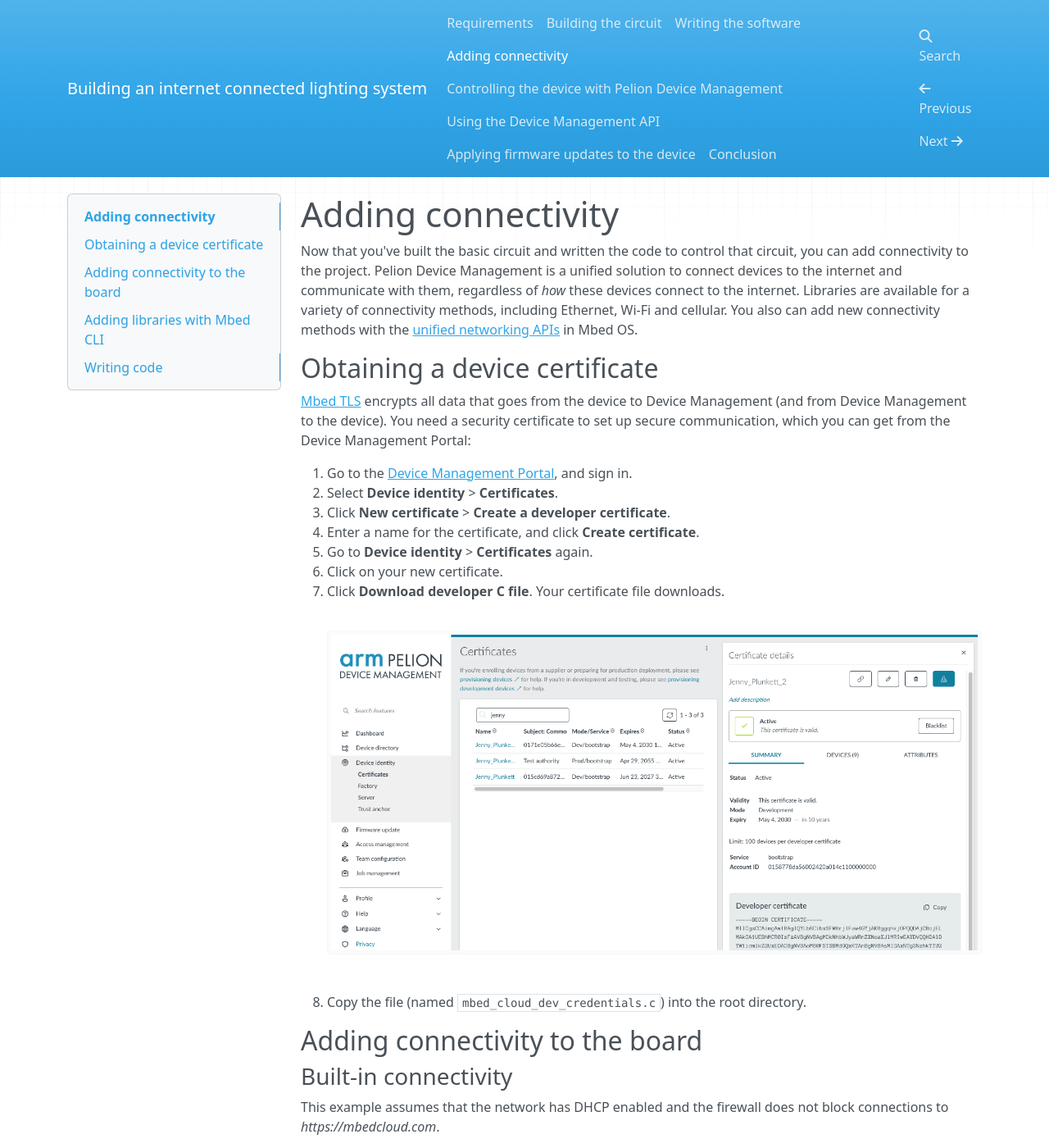
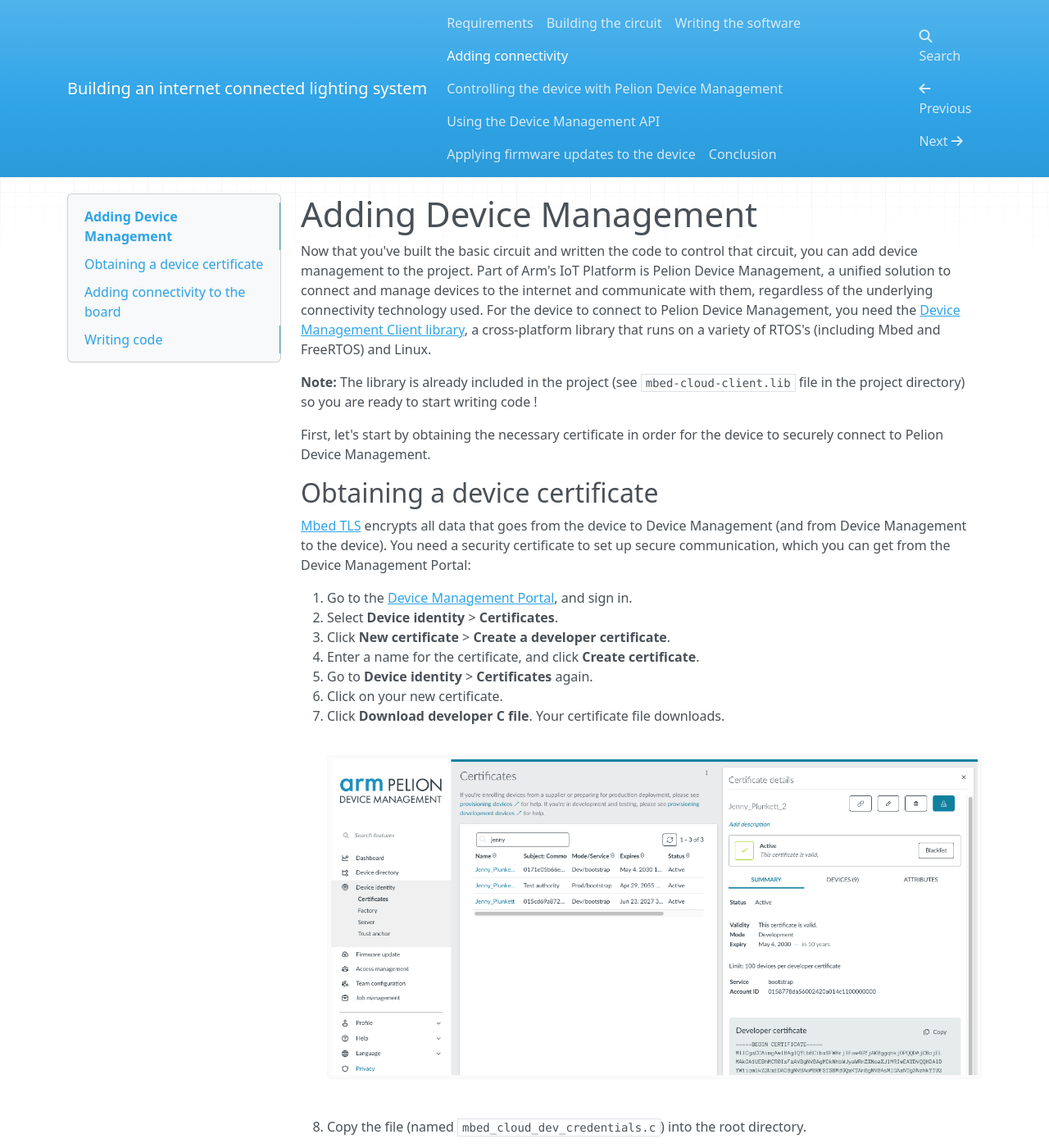
Before and after one commit to PelionIoT/connected-lights-cloud, an MkDocs documentation site: the page built from docs/4_connectivity.md, in a window 1280 px wide and 1400 px high. Shown: the whole window at 82% size. Built offline with MkDocs 1.6.1, drawn with Linux system fonts in a browser that asks for light colours; nearby versions of some CDN libraries; old or Windows-style settings are respelled for this version of MkDocs; some of the changed text lies outside the part shown.

Commit message:
small rephrasing fixes.

````diff
--- a/docs/4_connectivity.md
+++ b/docs/4_connectivity.md
@@ -1,6 +1,10 @@
-# Adding connectivity
+# Adding Device Management
 
-Now that you've built the basic circuit and written the code to control that circuit, you can add connectivity to the project. Pelion Device Management is a unified solution to connect devices to the internet and communicate with them, regardless of *how* these devices connect to the internet. Libraries are available for a variety of connectivity methods, including Ethernet, Wi-Fi and cellular. You also can add new connectivity methods with the [unified networking APIs](https://os.mbed.com/docs/mbed-os/latest/apis/network-socket.html) in Mbed OS.
+Now that you've built the basic circuit and written the code to control that circuit, you can add device management to the project. Part of Arm's IoT Platform is Pelion Device Management, a unified solution to connect and manage devices to the internet and communicate with them, regardless of the underlying connectivity technology used. For the device to connect to Pelion Device Management, you need the [Device Management Client library](https://cloud.mbed.com/docs/latest/mbed-cloud-client/index.html), a cross-platform library that runs on a variety of RTOS's (including Mbed and FreeRTOS) and Linux.
+
+<span class="notes">**Note:** The library is already included in the project (see `mbed-cloud-client.lib` file in the project directory) so you are ready to start writing code !</span>
+
+First, let's start by obtaining the necessary certificate in order for the device to securely connect to Pelion Device Management.
 
 ## Obtaining a device certificate
 
@@ -22,9 +26,9 @@ Now that you've built the basic circuit and written the code to control that cir
 
 ### Built-in connectivity
 
-This example assumes that the network has DHCP enabled and the firewall does not block connections to *https://mbedcloud.com*.
+If you have a development board that connects over Ethernet, just plug in an Ethernet cable. The board should receive it's IP address through DHCP automatically. If you have a board that connects over Wi-Fi, more actions are required, since we need to supply the necessary credentials.
 
-If you have a development board that connects over Ethernet, just plug in an Ethernet cable. If you have a board that connects over Wi-Fi, more actions are required.
+<span class="notes">**Note:** This example assumes that the network has DHCP enabled.</span>
 
 **Setting the Wi-Fi credentials**
 
@@ -42,7 +46,7 @@ If you're using Wi-Fi, you'll need to set your Wi-Fi SSID and Password. Open `mb
 /* snip */
 ```
 
-Update these to reflect your Wi-Fi network.
+Update these to reflect the credentials of your own Wi-Fi network.
 
 ### No built-in connectivity
 
@@ -52,12 +56,6 @@ If your board does not have built-in connectivity, or when you want to use a dif
 1. Replace the call to `NetworkInterface::get_default_instance()` with a call to the driver.
 
 More information on the networking API, and a list of drivers are available in the [IP Networking section](https://os.mbed.com/docs/latest/reference/ip-networking.html) of the Mbed OS documentation.
-
-## Adding libraries with Mbed CLI
-
-For the device and Device Management to talk, you need the [Device Management Client library](https://cloud.mbed.com/docs/latest/mbed-cloud-client/index.html). This is a cross-platform library that runs on Mbed OS and Linux and that you can port to other RTOSes to expose variables and resources to the cloud.
-
-These libraries are already in the project (see the `.lib` files in the project directory).
 
 ## Writing code
 
@@ -384,9 +382,19 @@ int main(int, char**) {
 }
 ```
 
+### Compiling and flashing
+
+To compile and flash the code, go back to your terminal, and run:
+
+```
+$ mbed compile -t GCC_ARM -m YOUR_BOARD_NAME --flash
+```
+
+replacing YOUR_BOARD_NAME with the board name you used on the previous step.
+
 ### Resources
 
-The code sample above sets up the connection and declares some resources. You define a resource for every part of the program that needs to be available from the cloud:
+The code sample above sets up the connection and declares some resources. You define a resource for every part of the program that needs to be available and managed from the cloud:
 
 - The color and status of the LED should be configurable.
 - The period between the moment of motion detection to the moment lights go out should be configurable.
````
Also changed, not shown: docs/3_software.md (+1 -1 lines), docs/5_controlling-from-cloud.md (+2 -2 lines), docs/index.md (+1 -1 lines).
